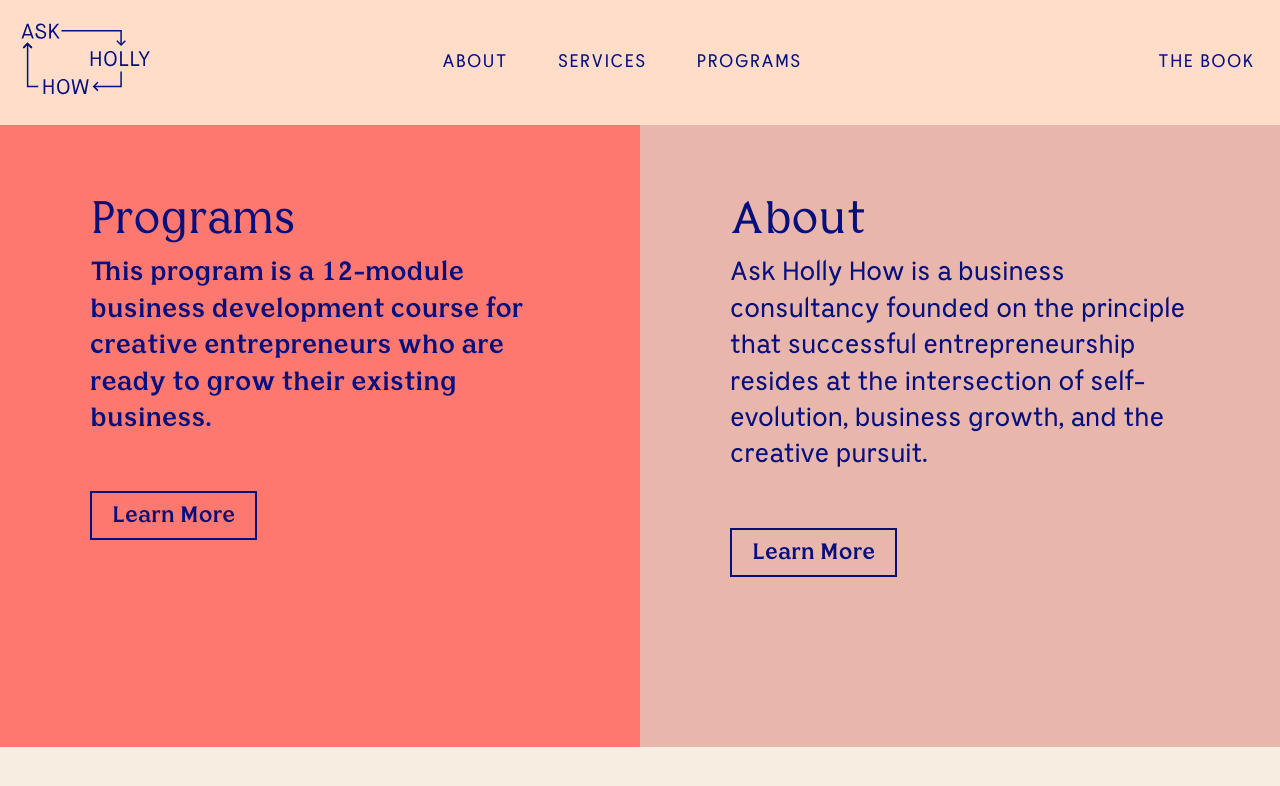
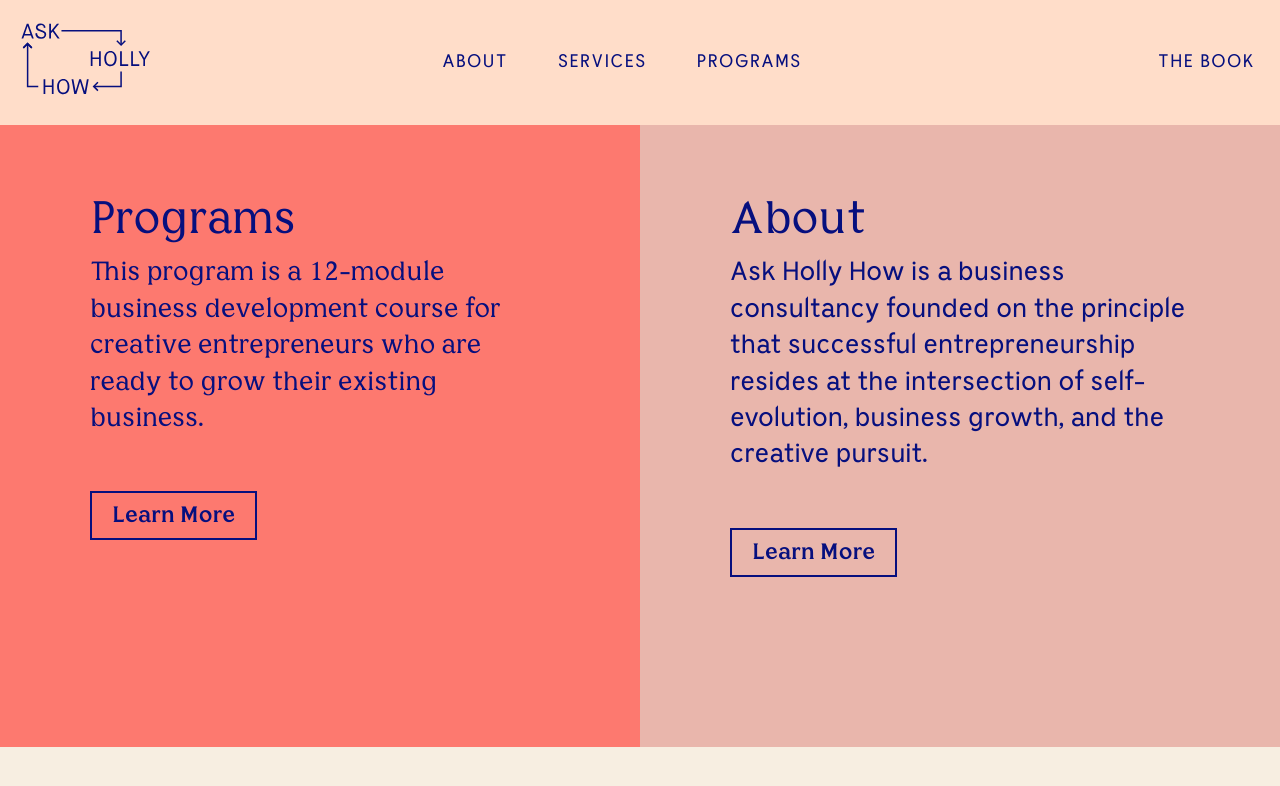
Before and after one commit to hollyhoward78/ask-holly-how, a Jekyll site: the page built from index.md, in a window 1280 px wide and 900 px high, scrolled down 1484 px. Shown: the top 786 px of the window. Built offline with Jekyll 4.4.1, drawn with Linux system fonts in a browser that asks for light colours; a script that is not in the unit is left out; comment, search, counter and statistics services are not loaded.

Commit message:
Update home.html

```diff
--- a/_layouts/home.html
+++ b/_layouts/home.html
@@ -58,7 +58,7 @@
     <div class="col-md-6 p-sm-y-6 p-xs-y-3 bg pink">
       <div class="m-sm-x-3 lead home-programs-div">
         <h5>Programs</h5>
-        <p class="m-xs-b-1"><span class="serif"><strong>This program is a 12-module business development course for creative entrepreneurs who are ready to grow their existing business.</p>
+        <p class="m-xs-b-1"><span class="serif">This program is a 12-module business development course for creative entrepreneurs who are ready to grow their existing business.</p>
         <a href="/programs"><button class="btn-md serif bold">Learn More</button></a>
       </div>
     </div>
```
